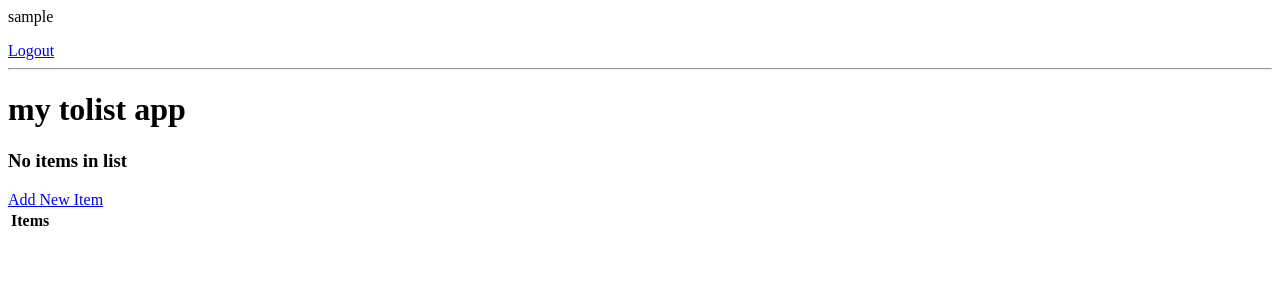
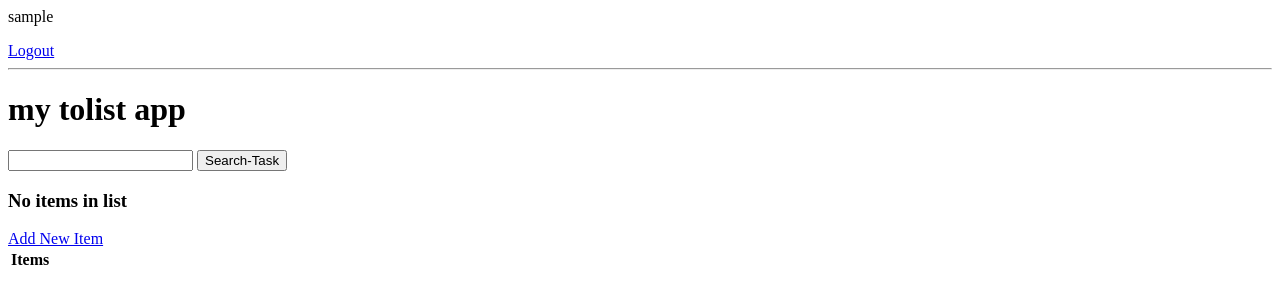
Before and after one commit to Bella-aa/to-do-app-django, a Django app: page / in a window 1280 px wide. Shown: the top 304 px of the page. Run offline with Django 3.2, Linux system fonts and the light colour scheme; the visitor is signed in with stand-in values (Sample User, id 1); data that the repository does not hold is empty.

Commit message:
addede search bar and register page to the Notepad

```diff
--- a/ToDo/urls.py
+++ b/ToDo/urls.py
@@ -1,5 +1,5 @@
 from django.urls import path
-from . views import TaskList, TaskDetail, TaskCreate, TaskUpdate, TaskDelete, CustomLoginView
+from . views import TaskList, TaskDetail, TaskCreate, TaskUpdate, TaskDelete, CustomLoginView, RegisterPage
 from django.contrib.auth.views import LogoutView
 
 urlpatterns = [
@@ -7,6 +7,7 @@ urlpatterns = [
     path('task-create/', TaskCreate.as_view(), name="task-create"),
     path('login/', CustomLoginView.as_view(), name="login"),
     path('logout/', LogoutView.as_view(next_page='login'), name="logout"),
+    path('register/', RegisterPage.as_view(), name="register"),
     path('task/<int:pk>/', TaskDetail.as_view(), name="task-detail"),
     path('task-update/<int:pk>/', TaskUpdate.as_view(), name="task-update"),
     path('task-delete/<int:pk>/', TaskDelete.as_view(), name="task-delete"),
--- a/ToDo/views.py
+++ b/ToDo/views.py
@@ -1,11 +1,13 @@
-from django.shortcuts import render
+from django.shortcuts import render, redirect
 from django.http import HttpResponse
 from django.views.generic.list import ListView
 from django.views.generic.detail import DetailView
 from django.views.generic.edit import CreateView, UpdateView, DeleteView
 from django.contrib.auth.views import LoginView
+from django.views.generic.edit import FormView
+from django.contrib.auth.forms import UserCreationForm
+from django.contrib.auth import login
 from django.contrib.auth.mixins import LoginRequiredMixin
-
 from django.urls import reverse_lazy
 from . models import Task
 
@@ -17,6 +19,11 @@ class TaskList(LoginRequiredMixin, ListView):
         context = super().get_context_data(**kwargs)
         context['task'] = context['task'].filter(user=self.request.user)
         context['count'] = context['task'].filter(complete=False).count()
+
+        search_input = self.request.GET.get('search-area') or ''
+        if search_input:
+            context['task'] = context['task'].filter(tittle__icontains = search_input)
+            context['search_input'] = search_input
         return context
 
 class TaskDetail(LoginRequiredMixin, DetailView):
@@ -49,3 +56,20 @@ class CustomLoginView(LoginView):
 
     def get_success_url(self):
         return reverse_lazy('task')
+
+class RegisterPage (FormView):
+    template_name = 'ToDo/register.html'
+    form_class = UserCreationForm
+    redirect_authenticated_user = True
+    success_url = reverse_lazy('task')
+
+    def form_valid(self, form):
+        user = form.save()
+        if user is not None:
+            login(self.request, user)
+            return super(RegisterPage, self).form_valid(form)
+
+    def get(self, *args, **kwargs):
+        if self.request.user.is_authenticated:
+            return('task')
+        return super(RegisterPage, self).get(*args, *kwargs)
--- a/templates/ToDo/login.html
+++ b/templates/ToDo/login.html
@@ -4,4 +4,6 @@
     {{ form.as_p }}
     <input type="submit" value="Login Now">
 
+    <p>Don't have an account yet?<a href="{% url 'register'%}"> Register New Account</a></p>
+
 </form>
--- a/templates/ToDo/task_list.html
+++ b/templates/ToDo/task_list.html
@@ -7,7 +7,10 @@
 <hr>
 
 <h1>my tolist app</h1>
-
+<form>
+  <input type="text" name="search-area">
+  <input type="submit" value="Search-Task">
+</form>
 <table>
     <tr>
         <th>Items</th>
```
Also changed, not shown: templates/ToDo/register.html (added, +9 -0 lines).
